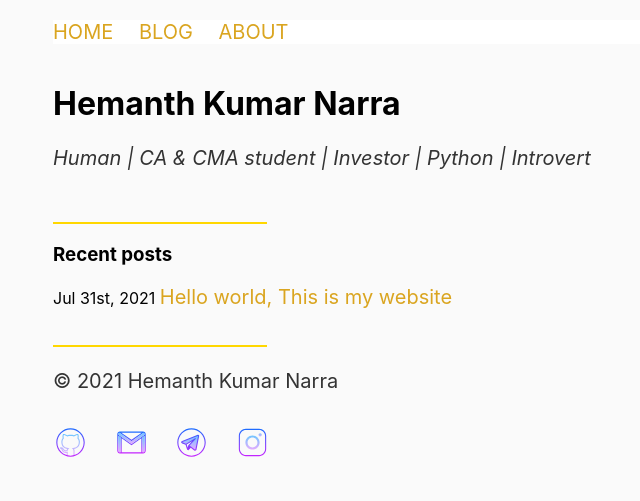
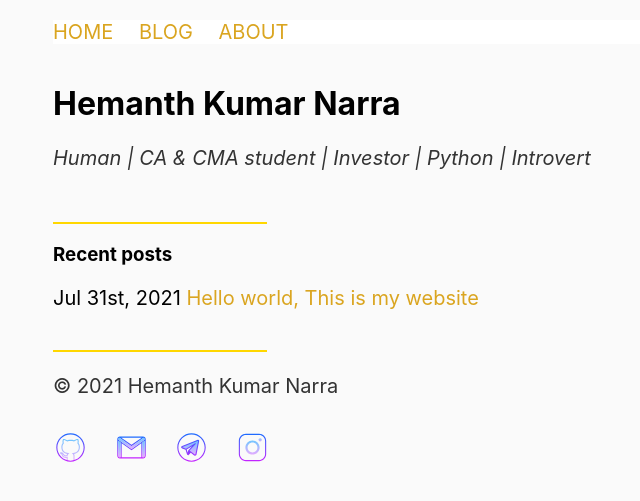
Before and after one commit to hemanthnarra/hemanthnarra.github.io, a Jekyll site: the page built from index.html, in a window 1280 px wide. Shown: the top 501 px of the page, without its empty margins (233-873 px from the left). Built offline with Jekyll 4.4.1, drawn with Linux system fonts in a browser that asks for light colours.

Commit message:
okay lets fix this

```diff
--- a/css/main.css
+++ b/css/main.css
@@ -64,7 +64,5 @@ nav li, footer li {
 .recent-posts ul, .blog ul {
     list-style-type: none;
     padding-left: 0;
-}
-.recent-posts a, .blog a {
     font-size: 1.25em;
 }
```
